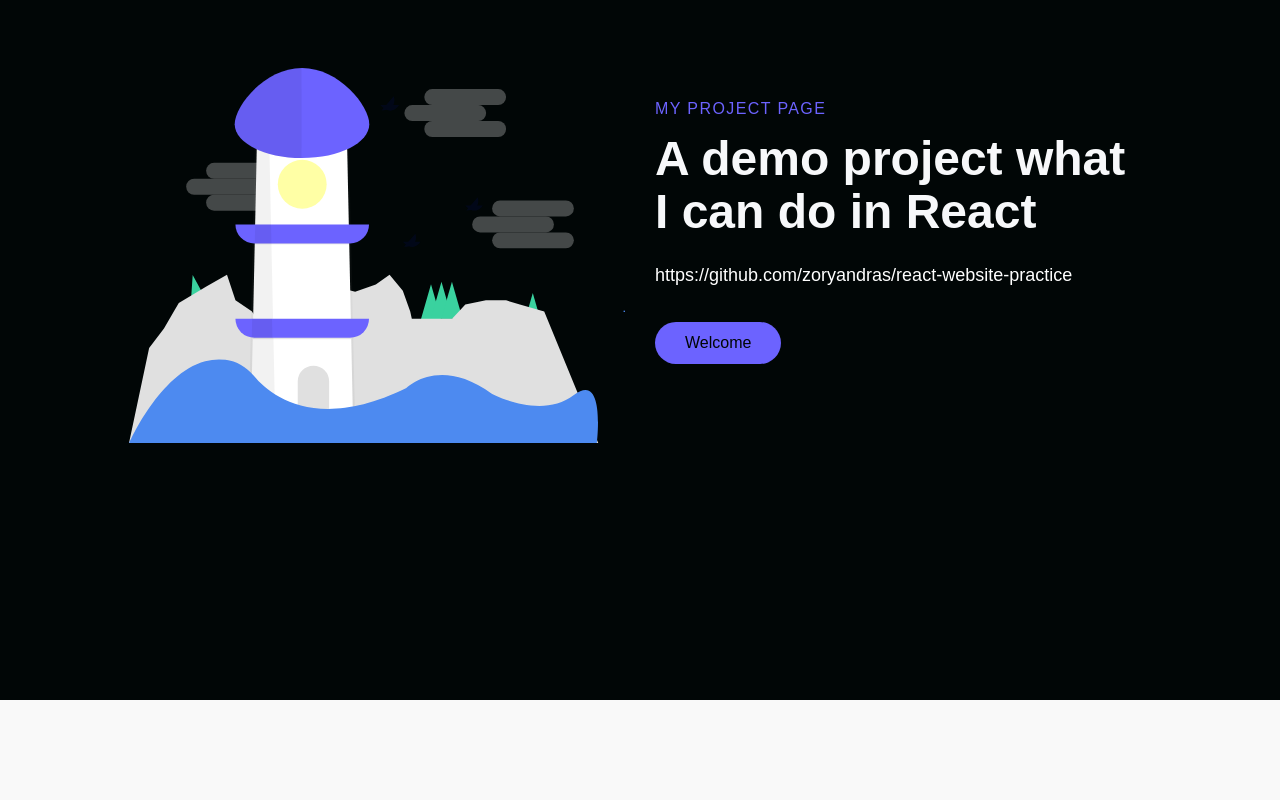
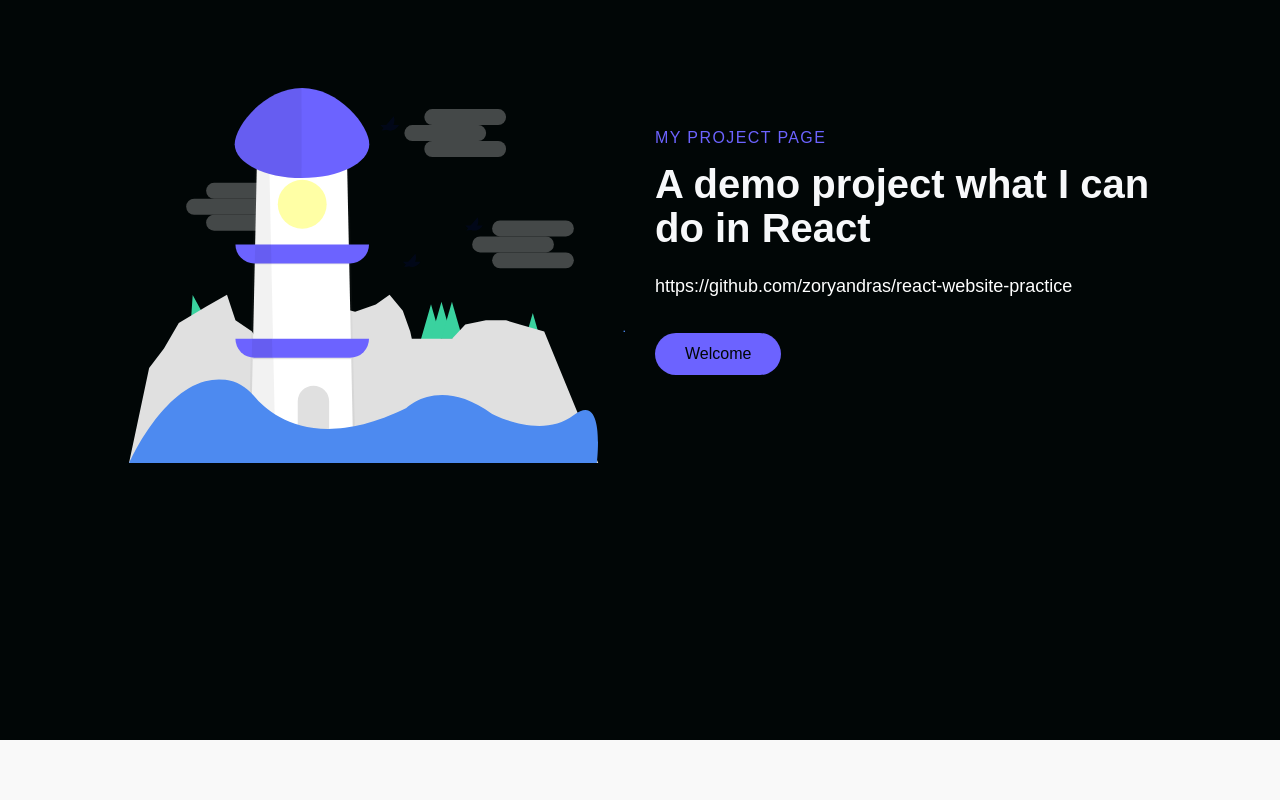
Before and after one commit to zoryandras/react-website-practice, a React (Create React App) app: page / in a window 1280 px wide. Shown: the part 960-1760 px from the top of the page. Built offline with nearby package versions, Linux system fonts and the light colour scheme; the HTML template or start-up script is replaced by a standard one.

Commit message:
Bit changes!

```diff
--- a/src/components/InfoSection/InfoElements.js
+++ b/src/components/InfoSection/InfoElements.js
@@ -12,7 +12,7 @@ export const InfoContainer = styled.div`
 export const InfoWrapper = styled.div`
     display: grid;
     z-index: 1;
-    height: 860px;
+    height: 900px;
     width: 100%;
     max-width: 1100px;
     margin-right: auto;
@@ -62,12 +62,12 @@ export const TopLine = styled.p`
 
 export const Heading = styled.h1`
     margin-bottom: 24px;
-    font-size: 48px;
+    font-size: 40px;
     line-height: 1.1;
     font-weight: 600;
     color: ${({lightText}) => (lightText ? "#f7f8fa" : '#010606')};
 
-    @media screen and (max-width: 480px) {
+    @media screen and (max-width: 750px) {
         font-size: 24px;
     })
 `
```
